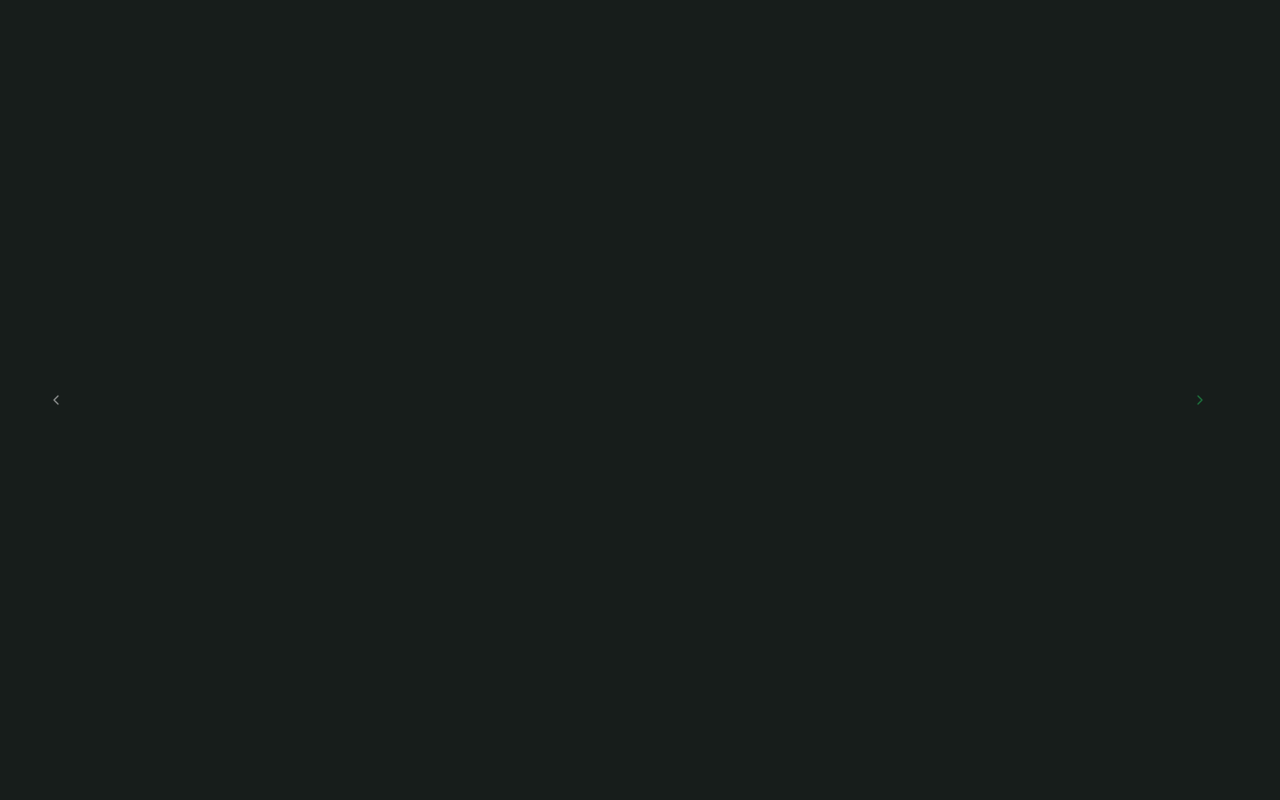
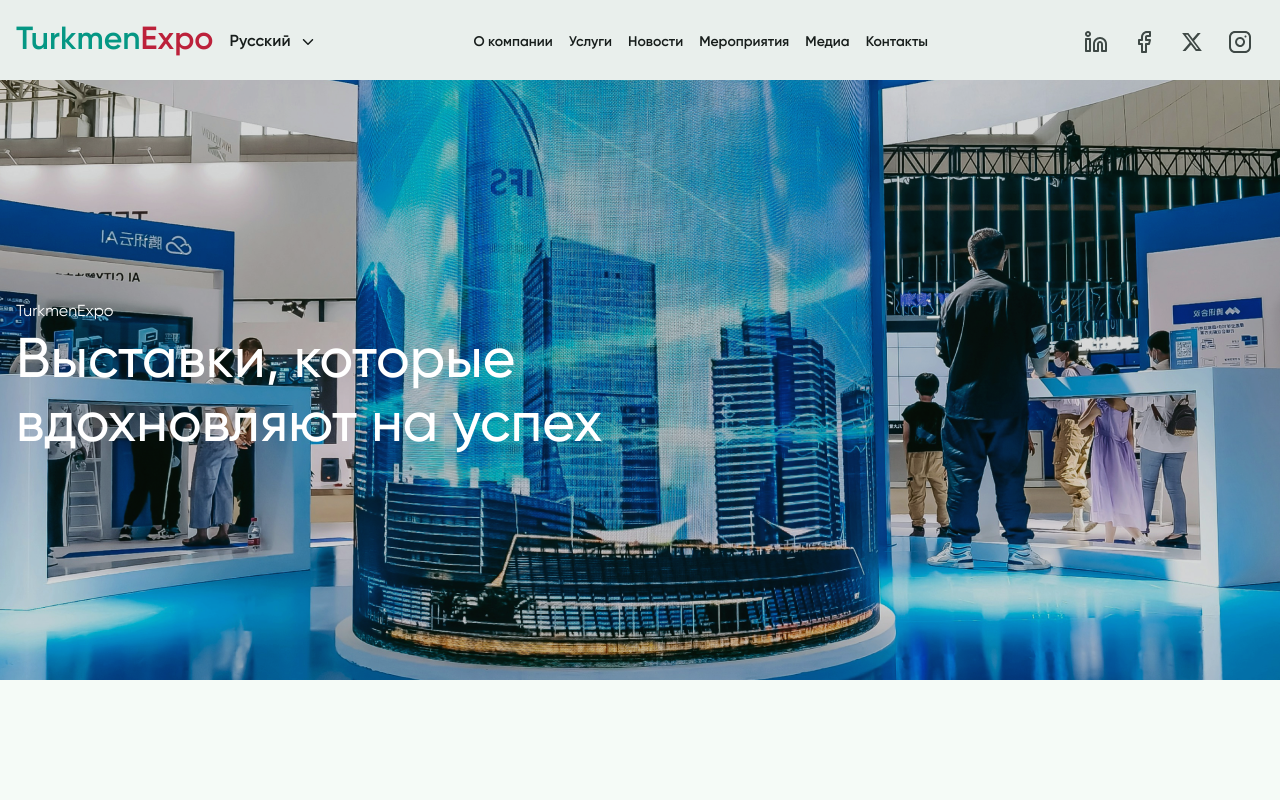
Before and after one commit to batyr-Ashyrberdiyev/turkmen-expo-v2, a React (Vite) app: page / in a window 1280 px wide. Shown: the top 800 px of the page. Built offline with nearby package versions, Linux system fonts and the light colour scheme.

Commit message:
deleted gallery

```diff
--- a/src/components/layout/header.tsx
+++ b/src/components/layout/header.tsx
@@ -1,13 +1,12 @@
-import { FC, useState } from 'react';
+import { FC } from 'react';
 import { Container } from './container';
 import { Link, useLocation } from 'react-router-dom';
 import { cn } from '@/lib/utils';
-import { Animate, Burger, LangMenu, Logo, Socials } from '../shared';
+import { Animate, Burger, LangMenu, Logo, Socials, Gallery } from '../shared';
 import { MenuIcon, X } from 'lucide-react';
 import { AnimatePresence } from 'framer-motion';
-import { Gallery } from '../shared/gallery';
-import { useScrollLock } from 'usehooks-ts';
 import { BurgerStore } from '@/store/burger';
+import { GalleryStore } from '@/store/gallery';
 
 interface Props {
   className?: string;
@@ -42,6 +41,7 @@ export const navData = [
 
 export const Header: FC<Props> = ({ className }) => {
   const { pathname } = useLocation();
+
   const burger = BurgerStore((state) => state.burger);
   const setBurger = BurgerStore((state) => state.setBurger);
 
@@ -49,8 +49,6 @@ export const Header: FC<Props> = ({ className }) => {
     <>
       <AnimatePresence>
         {burger && <Burger burger={burger} setBurger={setBurger} />}
-
-        <Gallery />
       </AnimatePresence>
 
       <Animate>
```
